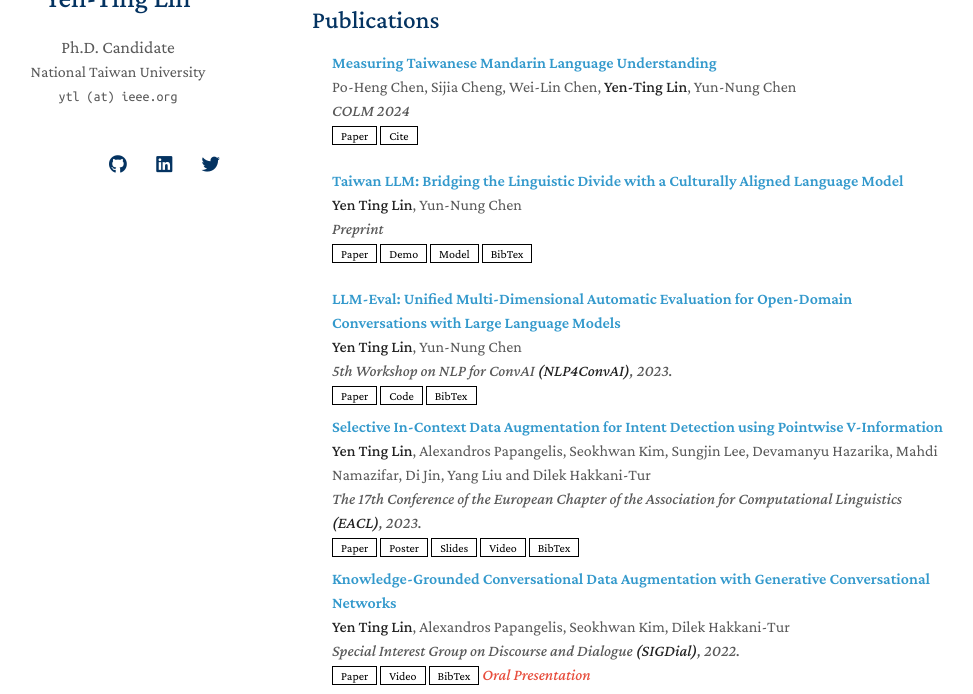
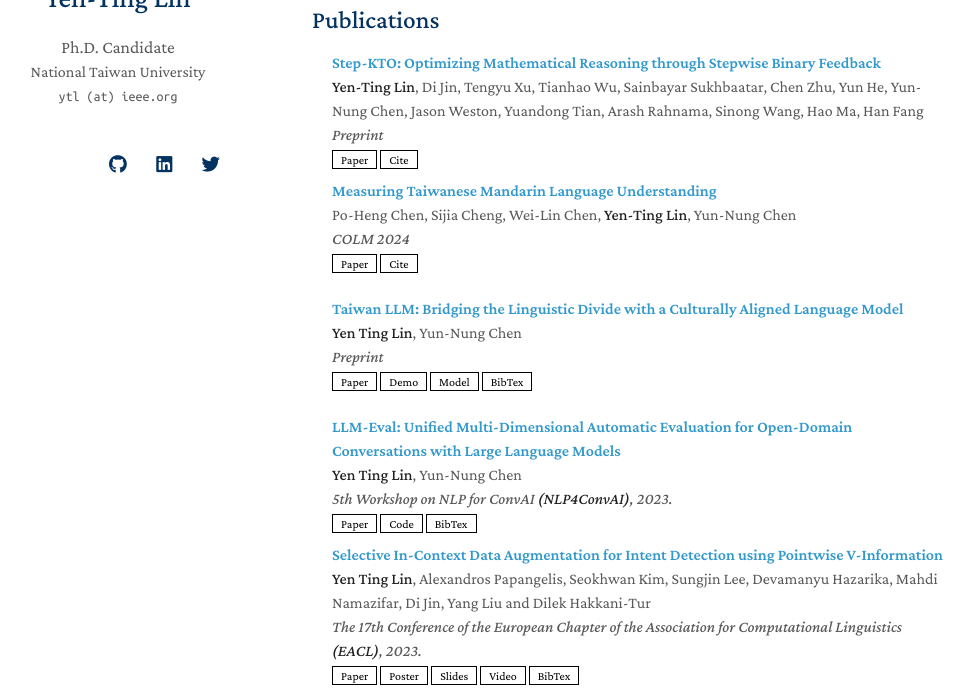
Before and after one commit to adamlin120/adamlin120.github.io, a Jekyll site: the page built from index.md, in a window 1280 px wide and 900 px high, scrolled down 475 px, cut to the strip 206-900 px from the top of the window. Shown: the whole strip, without its empty margins (158-1131 px from the left). Built offline with Jekyll 4.4.1, drawn with Linux system fonts in a browser that asks for light colours; nearby versions of some CDN libraries; a style sheet for code colours, icons or effects is not loaded; our own code applies the rules of GitHub Pages for plain Markdown files.

```diff
--- a/_includes/publications.md
+++ b/_includes/publications.md
@@ -2,6 +2,8 @@
 
 <div class="publications">
 <ol class="bibliography">
+
+ <li> <div class="pub-row"> <div class="col-sm-9" style="position: relative;width: 100%;padding-right: 15px;padding-left: 20px;"> <div class="title"><a href="https://yentingl.com">Step-KTO: Optimizing Mathematical Reasoning through Stepwise Binary Feedback</a></div> <div class="author"><strong>Yen-Ting Lin</strong>, Di Jin, Tengyu Xu, Tianhao Wu, Sainbayar Sukhbaatar, Chen Zhu, Yun He, Yun-Nung Chen, Jason Weston, Yuandong Tian, Arash Rahnama, Sinong Wang, Hao Ma, Han Fang</div> <div class="periodical"><em>Preprint</em></div> <div class="links"> <a href="https://yentingl.com" class="btn btn-sm z-depth-0" role="button" target="_blank" style="font-size:12px;">Paper</a> <a href="https://yentingl.com" class="btn btn-sm z-depth-0" role="button" target="_blank" style="font-size:12px;">Cite</a> </div> </div> </div> </li>
 
  <li> <div class="pub-row"> <div class="col-sm-9" style="position: relative;width: 100%;padding-right: 15px;padding-left: 20px;"> <div class="title"><a href="https://arxiv.org/abs/2403.20180">Measuring Taiwanese Mandarin Language Understanding</a></div> <div class="author">Po-Heng Chen, Sijia Cheng, Wei-Lin Chen, <strong>Yen-Ting Lin</strong>, Yun-Nung Chen</div> <div class="periodical"><em>COLM 2024</em></div> <div class="links"> <a href="https://arxiv.org/pdf/2403.20180.pdf" class="btn btn-sm z-depth-0" role="button" target="_blank" style="font-size:12px;">Paper</a> <a href="https://www.semanticscholar.org/paper/Measuring-Taiwanese-Mandarin-Language-Understanding-Chen-Cheng/367c806e8712c0001579e2d564481a3311693e20" class="btn btn-sm z-depth-0" role="button" target="_blank" style="font-size:12px;">Cite</a> </div> </div> </div> </li>
 
```
